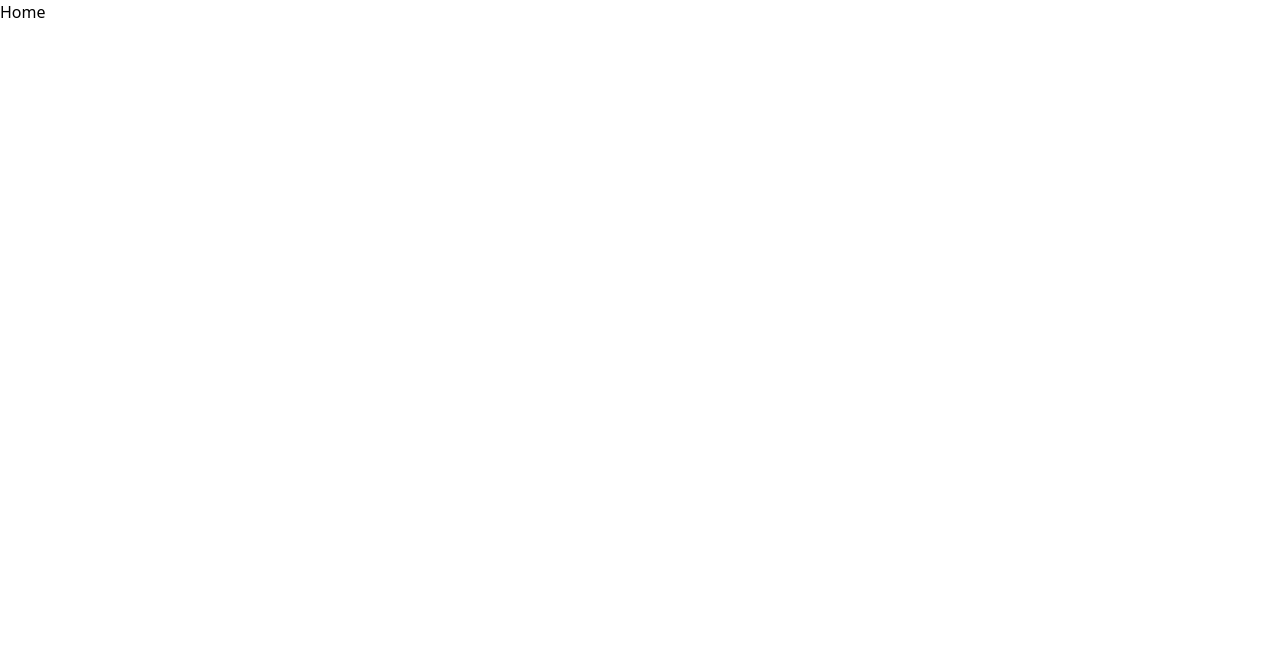
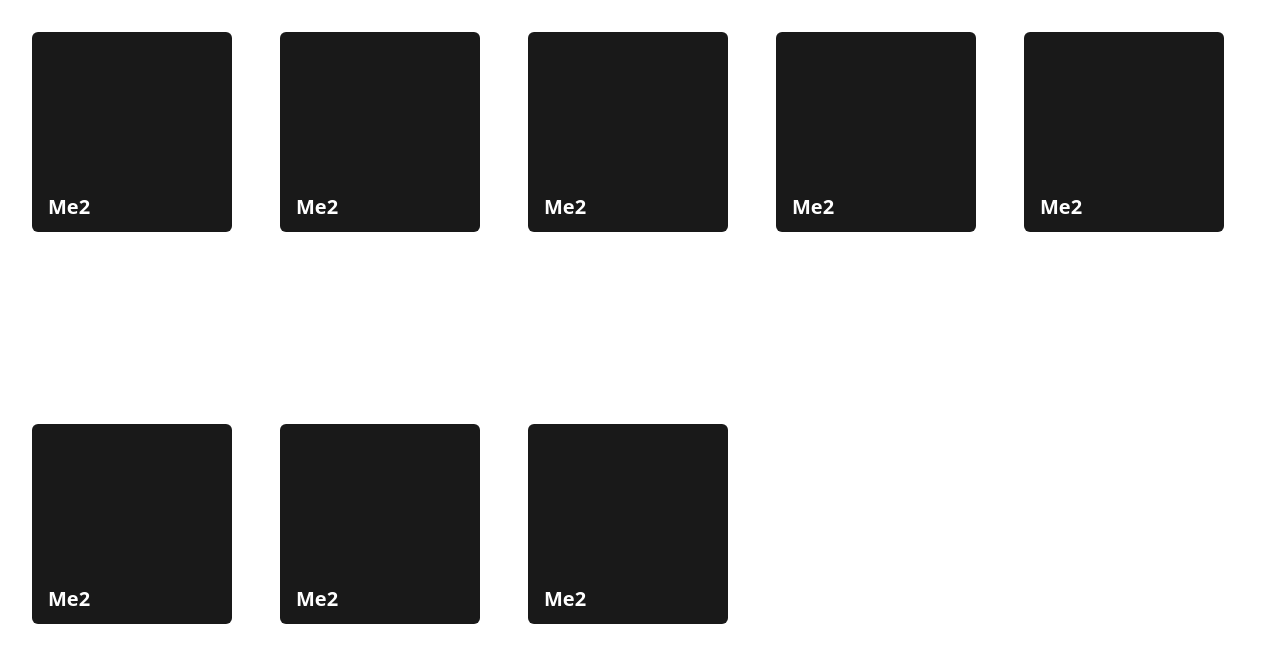
Before and after one commit to Not-Micah/portfolio-v3, a Next.js app: page / in a window 1280 px wide. Shown: the top 662 px of the page. Built offline with nearby package versions, Linux system fonts and the light colour scheme.

Commit message:
functional project card

```diff
--- a/app/globals.css
+++ b/app/globals.css
@@ -1,3 +1,18 @@
 @tailwind base;
 @tailwind components;
 @tailwind utilities;
+
+@layer components {
+  .project-card-container {
+    @apply
+      absolute w-[200px] h-[200px]
+      lg:rotate-[20deg] lg:-left-[20px] lg:-bottom-[25px]
+      transform translate-y-[100px] -translate-x-[250px]
+      lg:group-hover:translate-y-[0px] lg:group-hover:translate-x-[0px]
+      transition-all duration-500
+      p-4 rounded-md
+
+      max-lg:translate-y-[0px] max-lg:translate-x-[0px]
+      max-lg:-right-[25px] max-lg:rotate-[-15deg] max-lg:-bottom-[65px];
+  }
+}
--- a/app/page.tsx
+++ b/app/page.tsx
@@ -1,9 +1,34 @@
-import React from 'react'
+import Project from "@/components/Project";
 
 const Home = () => {
+  const projects = Array.from({ length: 8 });
+
   return (
-    <div>Home</div>
-  )
-}
+    <div className="p-8 h-[100vh] flex justify-start items-start gap-12 flex-wrap">
+      {projects.map((_, index) => (
+        <Project
+          key={index}
+          headerText="Me2"
+          descriptionText="A chat app for students."
+          gradientColorOne="#77b4ff"
+          gradientColorTwo="#C6E0FF"
+        >
+          <div
+            className="
+              project-card-container
+              bg-[#F4F9FF] grid grid-cols-2 gap-x-2"
+          >
+            <div className="flex flex-col gap-y-2">
+              <div className="h-[20%] w-full bg-[#C6E0FF] rounded-lg shadow-sm" />
+              <div className="h-[20%] w-full bg-[#C6E0FF] rounded-lg shadow-sm" />
+              <div className="h-full w-full bg-[#C6E0FF] rounded-lg shadow-sm" />
+            </div>
+            <div className="h-full w-full bg-white rounded-lg shadow-sm" />
+          </div>
+        </Project>
+      ))}
+    </div>
+  );
+};
 
-export default Home
+export default Home;
--- a/components/Project.tsx
+++ b/components/Project.tsx
@@ -0,0 +1,67 @@
+"use client";
+
+import React, { useState } from 'react';
+
+interface ProjectProps {
+  children: React.ReactNode;
+  headerText: string;
+  descriptionText: string;
+  gradientColorOne: string;
+  gradientColorTwo: string;
+}
+
+const Project: React.FC<ProjectProps> = ({
+  children,
+  headerText,
+  descriptionText,
+  gradientColorOne,
+  gradientColorTwo,
+}) => {
+  const [isActive, setIsActive] = useState(false);
+
+  const handleMouseDown = () => {
+    setIsActive(true);
+  };
+
+  const handleMouseUp = () => {
+    setIsActive(false);
+  };
+
+  return (
+    <div
+      className={`w-[200px] h-[200px] group relative overflow-hidden rounded-md lg:hover:transform lg:hover:-translate-y-[10px] transition-all duration-500 max-lg:w-[100vw]`}
+      onMouseDown={handleMouseDown}
+      onMouseUp={handleMouseUp}
+      onMouseLeave={handleMouseUp}
+    >
+      <div
+        className={`absolute w-full h-full transform left-1/2 top-1/2 -translate-x-1/2 -translate-y-1/2 rounded-full scale-0
+            lg:group-hover:scale-[160%] opacity-0 lg:group-hover:opacity-100 transition-all duration-500 delay-100
+            max-lg:w-[600px] max-lg:h-[600px]
+            ${isActive ? 'scale-[160%] opacity-100' : ''}`}
+        style={{
+          background: `linear-gradient(to top, ${gradientColorOne}, ${gradientColorTwo})`
+        }}
+      />
+      <div className={`absolute w-full h-full inset-0
+      transition-all duration-500
+      ${isActive ? 'max-lg:translate-y-[0px] max-lg:translate-x-[0px]' : 'max-lg:translate-y-[150px] max-lg:translate-x-[150px]'}`}>
+        {children}
+      </div>
+      <div className="w-full h-full bg-black/90 flex flex-col justify-end p-4">
+        <div className={`transform translate-y-[25px] lg:group-hover:translate-y-[0px] transition-all duration-500
+            ${isActive ? 'max-lg:translate-y-[0px]' : ''}`}>
+          <h3 className="text-xl font-semibold z-10 text-white lg:group-hover:text-black transition-all duration-500">
+            {headerText}
+          </h3>
+          <p className={`text-sm z-10 text-black opacity-0 lg:group-hover:opacity-100 transition-all duration-500
+            ${isActive ? 'opacity-100' : ''}`}>
+            {descriptionText}
+          </p>
+        </div>
+      </div>
+    </div>
+  );
+};
+
+export default Project;
```
